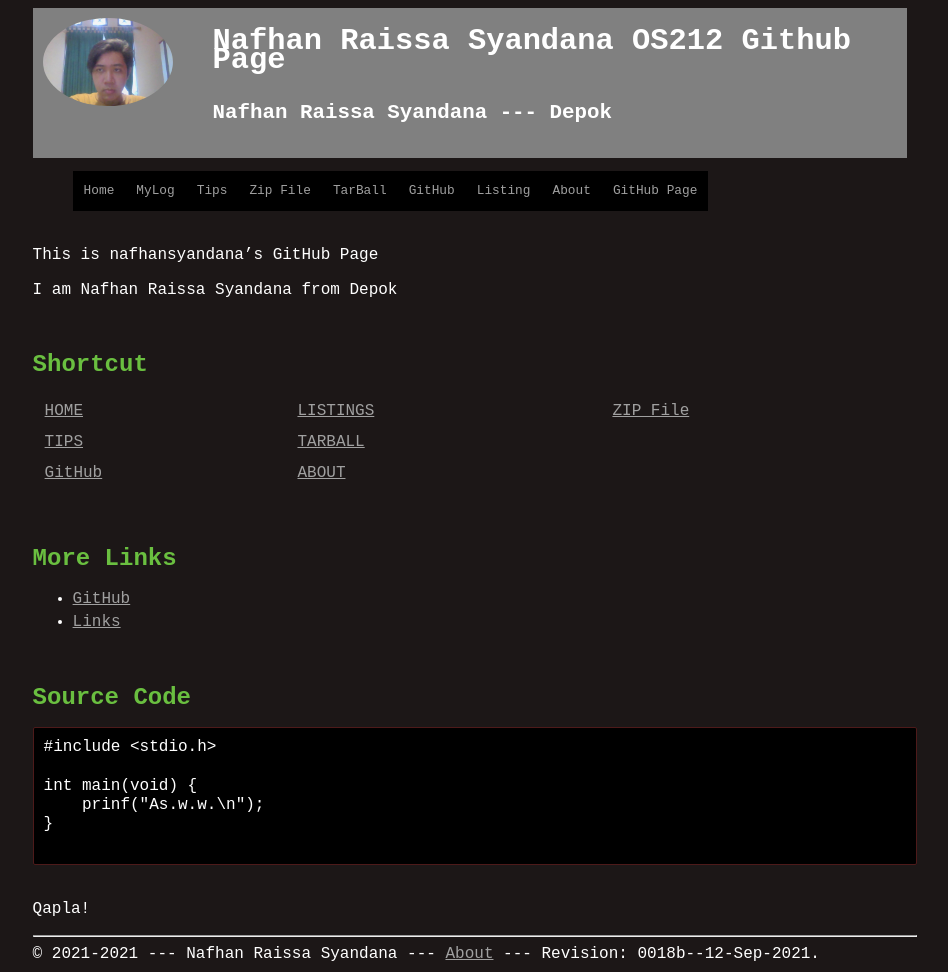
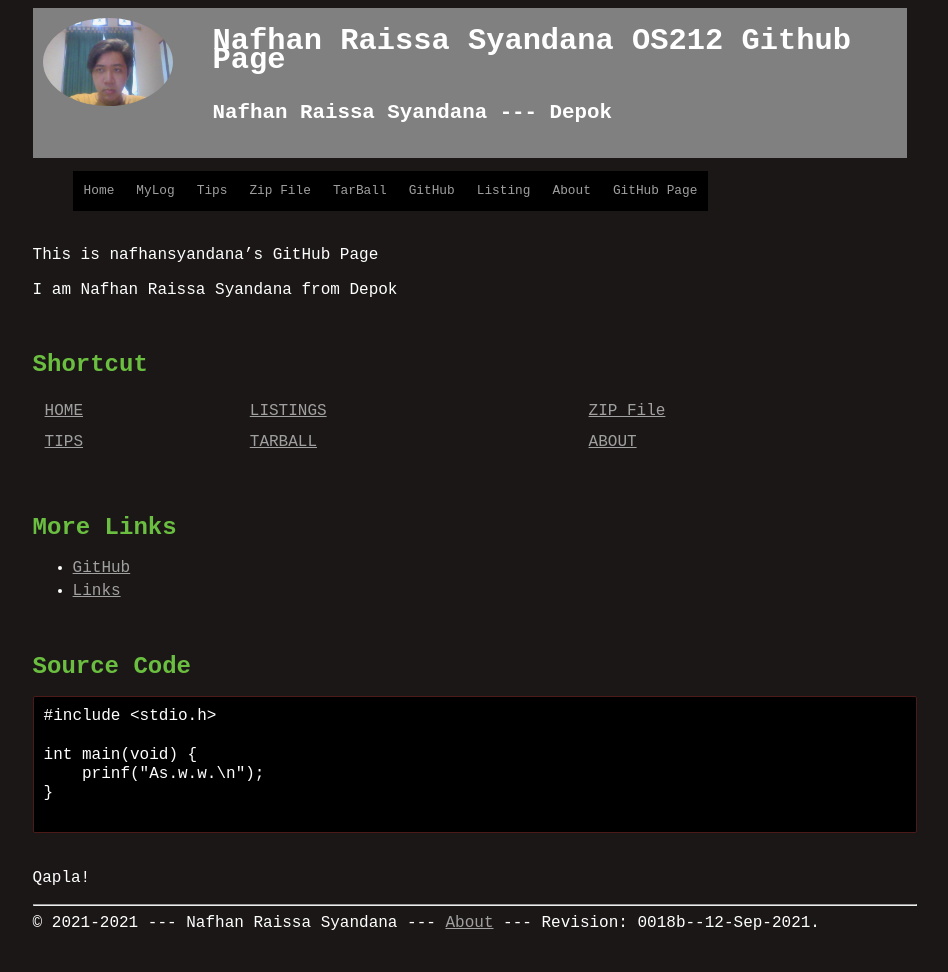
Before and after one commit to nafhansyandana/os212, a Jekyll site: the page built from index.md, in a window 1280 px wide. Shown: the whole page, without its empty margins (165-1113 px from the left). Built offline with Jekyll 4.4.1, drawn with Linux system fonts in a browser that asks for light colours; after the commit the page ends 941 px from its top, so only the background shows below that.

Commit message:
Update index.md

```diff
--- a/index.md
+++ b/index.md
@@ -10,8 +10,7 @@ I am Nafhan Raissa Syandana from Depok
 ## Shortcut
 
 | [HOME]({{ site.baseurl }}/) | [LISTINGS]({{ site.baseurl }}/000.html) | [ZIP File]({{ site.baseurl }}/template.zip) |
-| [TIPS]({{ site.baseurl }}/TIPS/) | [TARBALL]({{ site.baseurl }}/template.tar.bz2) |
-| [GitHub]({{ site.urlgithub }}) | [ABOUT]({{ site.baseurl }}/ABOUT/) |
+| [TIPS]({{ site.baseurl }}/TIPS/) | [TARBALL]({{ site.baseurl }}/template.tar.bz2) | [ABOUT]({{ site.baseurl }}/ABOUT/) |
 
 <br>
 ## More Links
```
